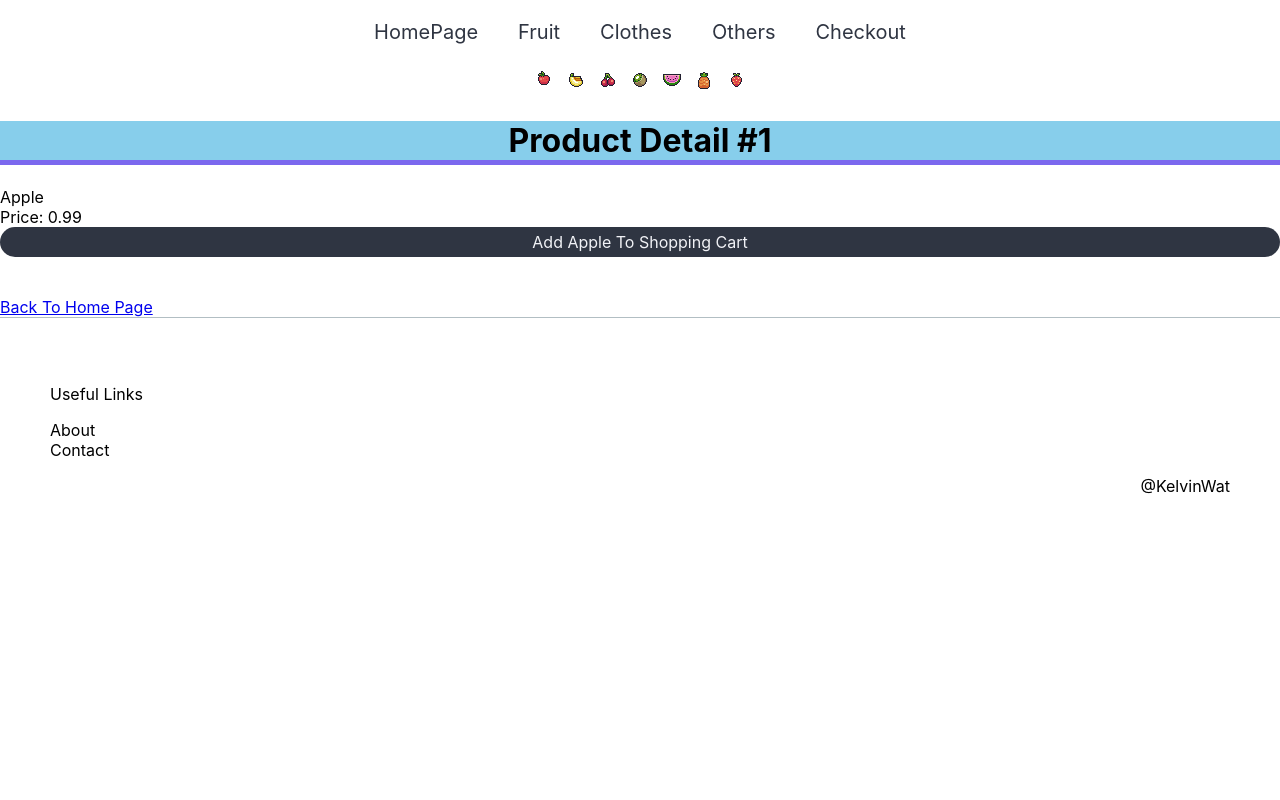
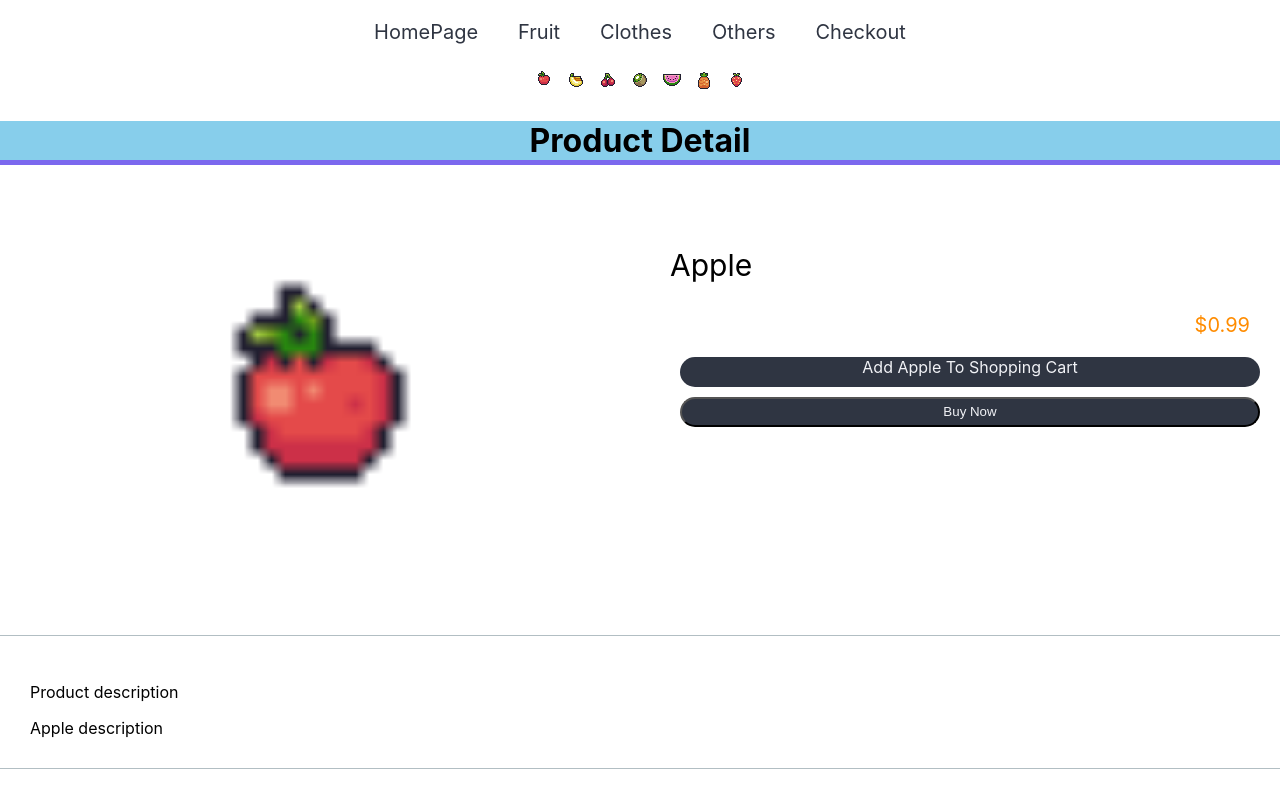
Before and after one commit to KelvinWat/Online-Website-Demo, a React (Create React App) app: page /Product/1 in a window 1280 px wide. Shown: the top 800 px of the page. Built offline with nearby package versions, Linux system fonts and the light colour scheme; the HTML template or start-up script is replaced by a standard one.

Commit message:
Day 9 Add css in detail page

```diff
--- a/public/Products.json
+++ b/public/Products.json
@@ -11,7 +11,7 @@
       "name": "Banana",
       "price": 0.49,
       "image":"Banana.png",
-      "description":"Apple description"
+      "description":"Banana description"
     },
     {
       "id": 3,
--- a/src/App.js
+++ b/src/App.js
@@ -41,7 +41,8 @@ function App() {
         <div className = 'footer'>
           <p>Useful Links</p>
           About<br/>
-          Contact
+          Contact<br/>
+          Q&A
 
           <p style = {{textAlign:'right'}}>@KelvinWat</p>
         </div>
--- a/src/ProductDetail.js
+++ b/src/ProductDetail.js
@@ -25,18 +25,26 @@ export default function ProductDetail() {
 
   return (
     <>
-      {
-        productDetail &&
-        <div>
-        <Title mainTitle = {"Product Detail #" +  params.id}/>
-        {productDetail.name} <br/>
-        Price: {productDetail.price} <br/>
-        <QuantityBtn productInfo={productDetail}/>
-        <br/><br/>
+      <Title mainTitle = {"Product Detail"} />
+
+      { productDetail && <>
+        <div className='productDetailHead'>
+          <div>
+            <img  className ='productImg' src = {process.env.PUBLIC_URL + '/img/' + productDetail.image}/>
+          </div>
+
+          <div className='productDetailInfo'>
+            <p className='detailName'>{productDetail.name}</p>
+            <p className='detailPrice'> ${productDetail.price}</p>
+            <QuantityBtn productInfo={productDetail}/>
+            <button className='buyNowButton'>Buy Now</button>
+          </div>
         </div>
-      }
-
-      <Link to = "/">Back To Home Page </Link>
+        <div className='productDetailDescription'>
+          <p>Product description</p>
+          {productDetail.description}
+        </div>
+      </>}
     </>
   )
 }
--- a/src/QuantityBtn.js
+++ b/src/QuantityBtn.js
@@ -58,24 +58,16 @@ export default function QuantityBtn({productInfo}) {
     <div >
         {
         (numInCart === 0) ?
-        <div onClick ={handleAdd} style = {{
-            display:'grid',
-            backgroundColor: '#2f3542',
-            color:'#f1f2f6',
-            borderRadius:'40px',
-            alignItems:'center',
-            height:'30px',
-            textAlign: 'center',
-            cursor:'pointer'
-        }}>
+        <div onClick ={handleAdd} className='qtyBtn'>
            Add {productInfo.name} To Shopping Cart
         </div> :
         <div className='addToCartBtn'>
             <div onClick ={handleSubtract} className ='subBtn'>-</div>
 
             <div style = {{
-
-                height:'30px'
+                height:'30px',
+                display :'inline-block',
+                padding:'10px'
             }}>Number: {numInCart}</div>
 
             <div onClick ={handleAdd} className ='addBtn'>+</div>
--- a/src/index.css
+++ b/src/index.css
@@ -13,10 +13,6 @@ code {
 }
 
 .addToCartBtn{
-  display: grid;
-  grid-template-columns: 30px 100px 30px;
-  width: 65%;
-  margin: auto;
   text-align: center;
   -webkit-user-select: none;
   -khtml-user-select: none;
@@ -25,6 +21,9 @@ code {
   -o-user-select: none;
 }
 .subBtn,.addBtn{
+  display: inline-block;
+  margin-left: auto;
+  margin-right: auto;
   background-color: #2f3542;
   color: #f1f2f6;
   border-radius:10px;
@@ -59,3 +58,39 @@ code {
   border-top: 1px solid #b2bec3;
   padding: 50px;
 }
+.productImg{
+  width : 70%;
+  display: block;
+  margin: auto;
+}
+.productDetailHead{
+  display: grid;
+  grid-template-columns: 1fr 1fr;
+}
+.detailName{
+  font-size: 30px;
+}
+.detailPrice{
+  font-size: 20px;
+  text-align: right;
+  color:darkorange;
+}
+.productDetailInfo{
+  padding: 30px;
+}
+.productDetailDescription{
+  padding: 30px;
+  border-top: 1px solid#b2bec3;
+}
+.qtyBtn, .buyNowButton{
+  width:100%;
+  display:block;
+  margin:10px;
+  background-color: #2f3542;
+  color:#f1f2f6;
+  border-radius:40px;
+  align-items:center;
+  height:30px;
+  text-align: center;
+  cursor:pointer;
+}
```
